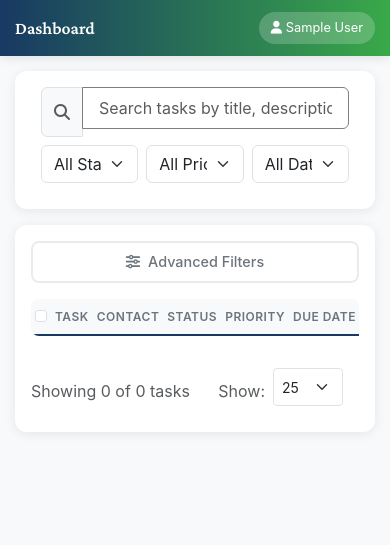
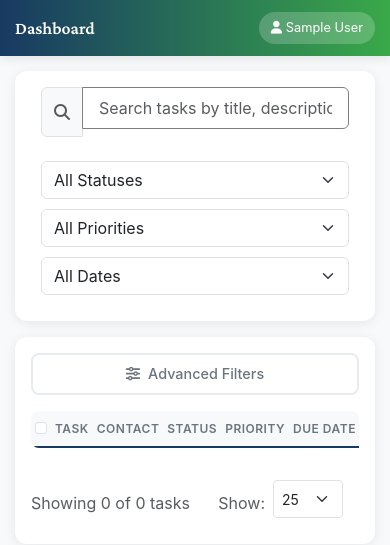
Before and after one commit to jburchel/mobilize-django, a Django app: page /tasks/ in a window 390 px wide. Shown: the top 545 px of the page. Run offline with Django 4.2, Linux system fonts and the light colour scheme; the visitor is signed in with stand-in values (Sample User, id 1); data comes from the database, SQL or seed files in the repository; data that the repository does not hold is empty; parts of the project's set-up code (start-up, migrations or seed data) failed here and were passed over; some libraries are stand-ins or nearby versions.

Commit message:
LAYOUT: Standardize search and filter layout across all pages
- Apply consistent full-width search bar with mt-4 spacing before filters
- Implement horizontal filter arrangements on Tasks, Churches, People, and Communications pages
- Tasks page: 3 filters (Status, Priority, Due Date) in col-md-4 columns
- Churches page: 2 filters (Priority, Pipeline Stage) in col-md-6 columns
- People page: 2 filters (Priority, Pipeline Stage) in col-md-6 columns
- Communications page: 3 filters (Type, Date Range, Status) in col-md-4 columns
- Maintain responsive design with proper Bootstrap grid system
- Ensure consistent visual hierarchy and spacing across all list pages

🤖 Generated with [Claude Code](https://claude.ai/code)

Co-Authored-By: Claude <noreply@anthropic.com>

```diff
--- a/templates/contacts/person_list_lazy.html
+++ b/templates/contacts/person_list_lazy.html
@@ -155,7 +155,7 @@
                 </div>
             </div>
         </div>
-        <div class="row mt-3">
+        <div class="row mt-4">
             <div class="col-md-6">
                 <select id="quick-priority-filter" class="form-select">
                     <option value="">All Priorities</option>
--- a/templates/tasks/task_list.html
+++ b/templates/tasks/task_list.html
@@ -137,8 +137,8 @@
 <!-- Prominent Search Bar -->
 <div class="card mb-3">
     <div class="card-body py-3">
-        <div class="row align-items-center">
-            <div class="col-md-4">
+        <div class="row">
+            <div class="col-12">
                 <div class="input-group">
                     <span class="input-group-text bg-light">
                         <i class="fas fa-search text-muted"></i>
@@ -148,20 +148,25 @@
                            value="{{ search_query }}" autocomplete="off">
                 </div>
             </div>
-            <div class="col-md-8 mt-2 mt-md-0">
-                <div class="d-flex gap-2">
+        </div>
+        <div class="row mt-4">
+            <div class="col-md-4">
                 <select id="quick-status-filter" class="form-select">
                     <option value="">All Statuses</option>
                     <option value="pending" {% if current_status == 'pending' %}selected{% endif %}>Pending</option>
                     <option value="in_progress" {% if current_status == 'in_progress' %}selected{% endif %}>In Progress</option>
                     <option value="completed" {% if current_status == 'completed' %}selected{% endif %}>Completed</option>
                 </select>
+            </div>
+            <div class="col-md-4">
                 <select id="quick-priority-filter" class="form-select">
                     <option value="">All Priorities</option>
                     <option value="high" {% if current_priority == 'high' %}selected{% endif %}>High</option>
                     <option value="medium" {% if current_priority == 'medium' %}selected{% endif %}>Medium</option>
                     <option value="low" {% if current_priority == 'low' %}selected{% endif %}>Low</option>
                 </select>
+            </div>
+            <div class="col-md-4">
                 <select id="quick-due-filter" class="form-select">
                     <option value="">All Dates</option>
                     <option value="overdue" {% if current_due == 'overdue' %}selected{% endif %}>Overdue</option>
@@ -169,7 +174,6 @@
                     <option value="week" {% if current_due == 'week' %}selected{% endif %}>This Week</option>
                     <option value="month" {% if current_due == 'month' %}selected{% endif %}>This Month</option>
                 </select>
-                </div>
             </div>
         </div>
     </div>
```
Also changed, not shown: templates/churches/church_list.html (+7 -5 lines), templates/communications/communication_list.html (+5 -7 lines). Lines whose indentation alone changed are shown as unchanged.
